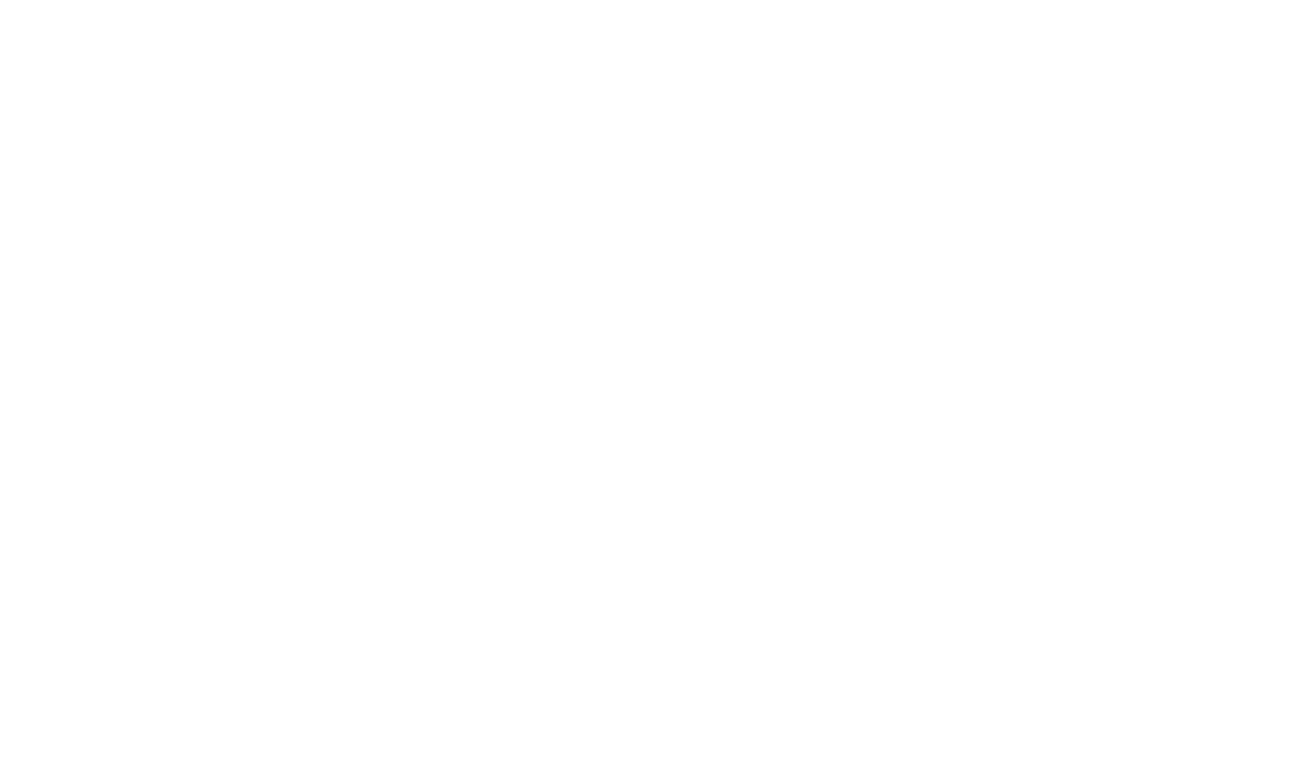
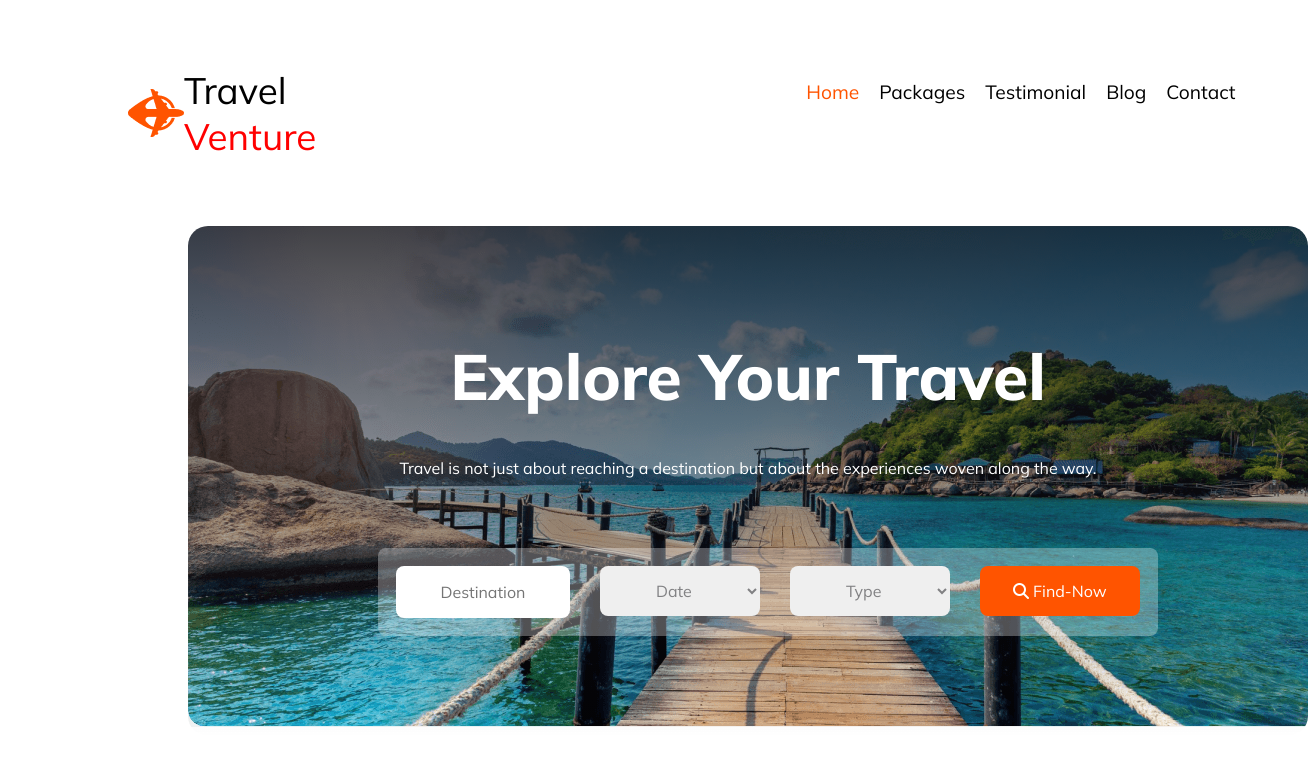
Before and after one commit to Humayra-Amin/Hero-Travel-Assignment2, a plain HTML site: page index.html in a window 1280 px wide. Shown: the whole page, 1308 px wide, since content can reach past the window. Drawn offline with Linux system fonts and the light colour scheme.

Commit message:
header section done

```diff
--- a/index.html
+++ b/index.html
@@ -1,11 +1,63 @@
 <!DOCTYPE html>
 <html lang="en">
+
 <head>
     <meta charset="UTF-8">
     <meta name="viewport" content="width=device-width, initial-scale=1.0">
-    <title>Hero Travel</title>
+    <title>Travel Venture</title>
+    <script src="https://kit.fontawesome.com/2a021c0b1c.js" crossorigin="anonymous"></script>
+    <link rel="shortcut icon" href="images/travel.jfif" type="image/x-icon">
+    <link rel="stylesheet" href="styles/style.css">
+    <link rel="stylesheet" href="styles/responsive.css">
 </head>
+
 <body>
+    <header>
+        <!-- nav starts -->
+        <nav>
+            <div class="logo">
+                <img src="Images/Group 40071 (2).png" alt="">
+                <p>Travel <span class="Venture">Venture</span></p>
+            </div>
+
+            <div class="navbar">
+                <ul>
+                    <li><a href="#" class="home">Home</a></li>
+                    <li><a href="#">Packages</a></li>
+                    <li><a href="#">Testimonial</a></li>
+                    <li><a href="#">Blog</a></li>
+                    <li><a href="#">Contact</a></li>
+                </ul>
+            </div>
+        </nav>
+        <!-- nav ends -->
+
+        <!-- banner starts -->
+        <div class="banner">
+            <h1>Explore Your Travel</h1>
+            <p>Travel is not just about reaching a destination but about the experiences woven along the way.</p>
+
+            <div class="form-part">
+                <input type="destination" placeholder="Destination" class="form">
+                <select name="date" id=""><option value="">Date</option></select>
+                <select name="type" id=""><option value="">Type</option></select>
+                <button class="btn-primary"><i class="fa-solid fa-magnifying-glass"></i> Find-Now</button>
+            </div>
+
+
+        </div>
+        <!-- banner ends -->
+    </header>
+
+    <main>
+        <!-- banner section starts -->
+        <!-- banner section ends -->
+    </main>
+
+    <footer>
+
+    </footer>
 
 </body>
+
 </html>
--- a/styles/style.css
+++ b/styles/style.css
@@ -0,0 +1,108 @@
+@import url('https://fonts.googleapis.com/css2?family=Mulish:wght@400;600;800&display=swap');
+
+* {
+    font-family: 'Mulish', sans-serif;
+}
+
+.btn-primary{
+    background: #FF5400;
+    color: #fff;
+    font-size: 1rem;
+    font-weight: 400;
+    width: 170px;
+    height: 50px;
+    border: none;
+    border-radius: 8px;
+}
+
+/* nav style */
+
+nav {
+    display: flex;
+    margin: 30px;
+}
+
+.logo {
+    display: flex;
+    align-items: center;
+    margin-left: 90px;
+}
+
+.logo p {
+    font-size: 2.3rem;
+}
+
+.Venture {
+    color: red;
+}
+
+.navbar>ul {
+    display: flex;
+    margin-left: 450px;
+    margin-top: 50px;
+}
+
+.navbar li {
+    color: #424247;
+    list-style: none;
+    margin-right: 20px;
+    font-weight: 400;
+    font-size: 1.2rem;
+}
+
+.navbar li a {
+    text-decoration: none;
+    color: black;
+}
+
+.navbar ul .home {
+    color: #FF5400;
+}
+
+/* banner style */
+
+.banner {
+    background-image: linear-gradient(rgba(19, 19, 24, 0.80) 0%, rgba(19, 19, 24, 0) 100%), url('../images/Group\ 13\ \(1\)\ \(1\).png');
+    background-repeat: no-repeat;
+    padding: 150px;
+    margin-left: 180px;
+    width: 820px;
+    height: 210px;
+    border-radius: 20px;
+}
+
+.banner h1 {
+    color: #fff;
+    font-size: 4rem;
+    font-weight: 800;
+    text-align: center;
+    margin-top: -40px;
+}
+
+.banner p {
+    color: #fff;
+    font-size: 1rem;
+    font-weight: 400;
+    text-align: center;
+}
+
+.form-part {
+    background: rgba(255, 255, 255, 0.30);
+    display: flex;
+    gap: 30px;
+    padding: 18px;
+    margin-left: 40px;
+    margin-top: 70px;
+    border-radius: 8px;
+}
+
+.form-part input, select {
+    color: rgba(19, 19, 24, 0.50);
+    font-size: 1rem;
+    font-weight: 400;
+    width: 170px;
+    height: 50px;
+    border-radius: 8px;
+    border: none;
+    text-align: center;
+}
```
Also changed, not shown: Images/Group 13 (1) (1).png (added), Images/Group 39.png (added), Images/Group 40.png (added), Images/Group 40071 (2).png (added), Images/Group 40089.png (added), Images/Rectangle 10.png (added), Images/Rectangle 11.png (added), Images/Rectangle 4.png (added), Images/Rectangle 5.png (added), Images/Rectangle 6.png (added), Images/Rectangle 7.png (added), Images/Rectangle 8 (1).png (added), Images/Rectangle 8.png (added), Images/Rectangle 9.png (added), 1 more files.
